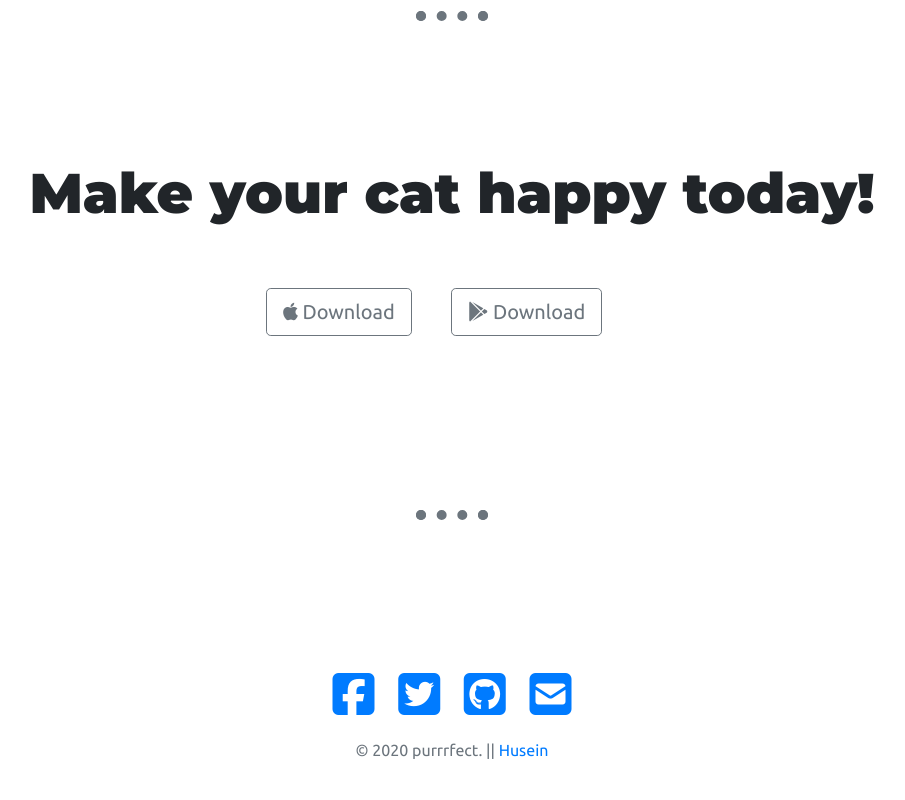
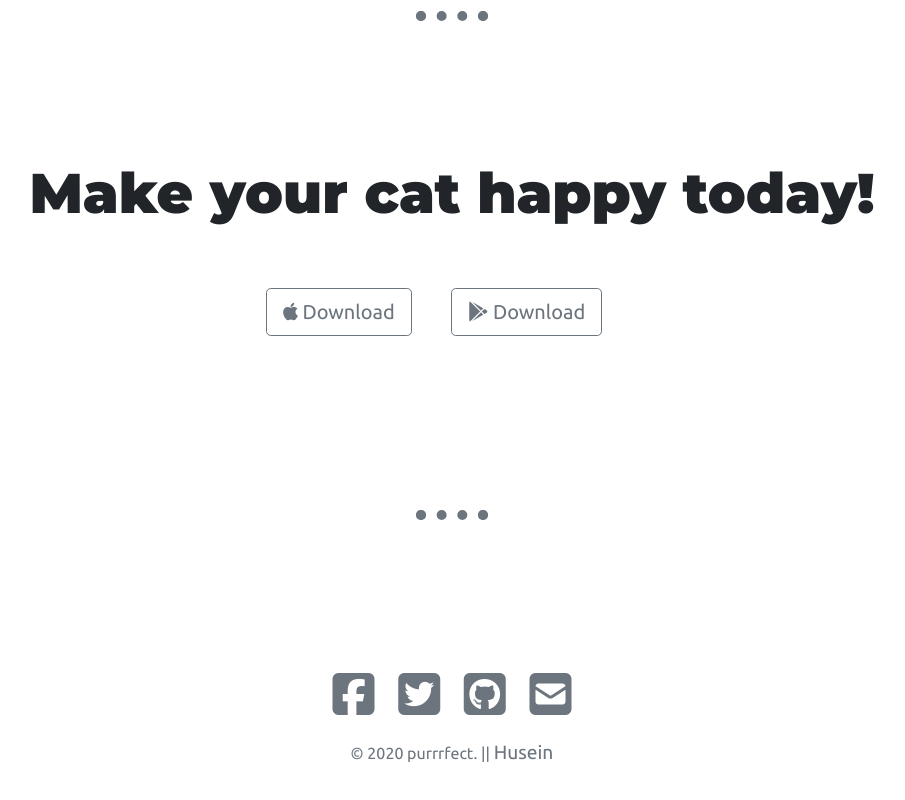
Before and after one commit to b-husein/purrrfect., a plain HTML site: page index.html in a window 1280 px wide. Shown: the part 3230-4030 px from the top of the page, without its empty margins (188-1093 px from the left). Drawn offline with nearby package versions, Linux system fonts and the light colour scheme; a script that the page names is missing.

Commit message:
styled links

```diff
--- a/css/styles.css
+++ b/css/styles.css
@@ -128,4 +128,10 @@ hr {
 .social-media {
   margin: 20px 10px;
   font-size: 3rem;
+  color: #6c757d;
 }
+
+.p-text {
+  font-size: 1.2rem;
+  color: #6c757d;
+}
```
